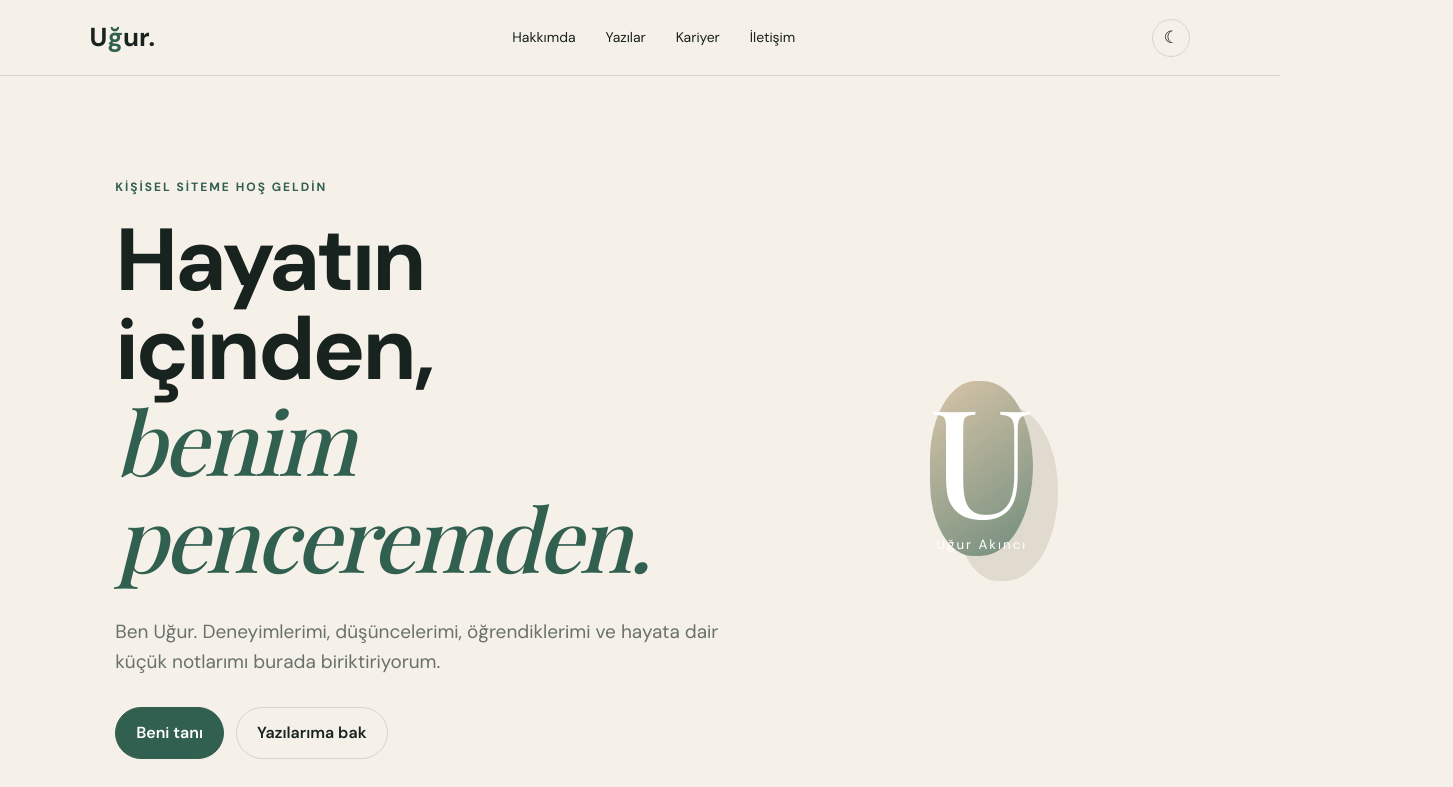
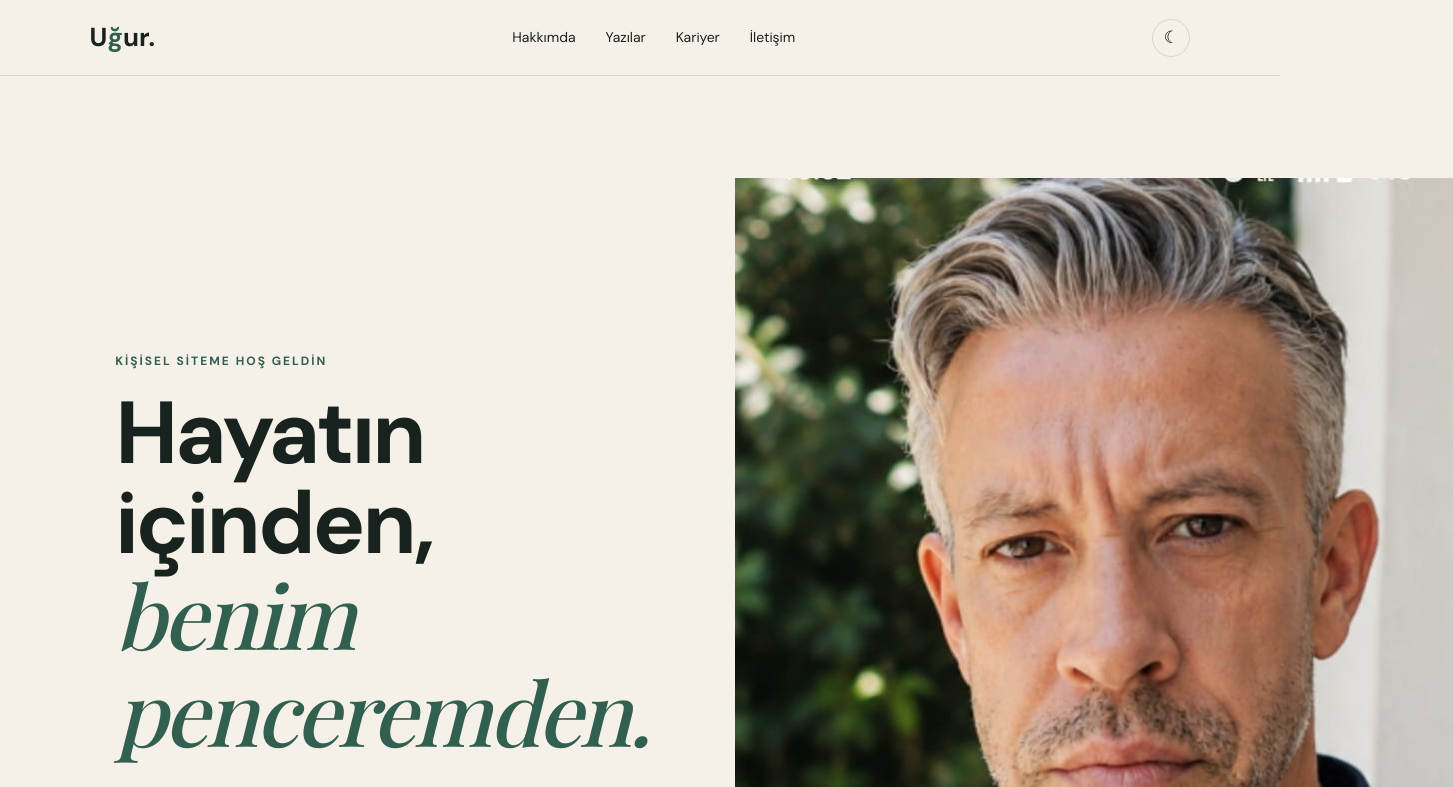
Before and after one commit to ugurakinci26-beep/gifthub.jo, a plain HTML site: page index.html in a window 1280 px wide. Shown: the top 787 px of the page, 1453 px wide, since content can reach past the window. Drawn offline with nearby package versions, Linux system fonts and the light colour scheme; a web font is replaced by a local one.

Commit message:
fotoğraf guncellendı

```diff
--- a/index.html
+++ b/index.html
@@ -30,12 +30,12 @@
           <a class="btn" href="#yazilar">Yazılarıma bak</a>
         </div>
       </div>
-      <div class="portrait">
-        <div class="portrait-inner">
-          <span>U</span>
-          <small>Uğur Akıncı</small>
-        </div>
-      </div>
+    <div class="portrait">
+  <div class="portrait-inner">
+    <img src="WhatsApp%20Image%202026-09-05%20at%2022.04.48.jpeg" alt="Uğur Akıncı">
+    <small>Uğur Akıncı</small>
+  </div>
+</div>
     </section>
 
     <section id="hakkimda" class="section">
```
